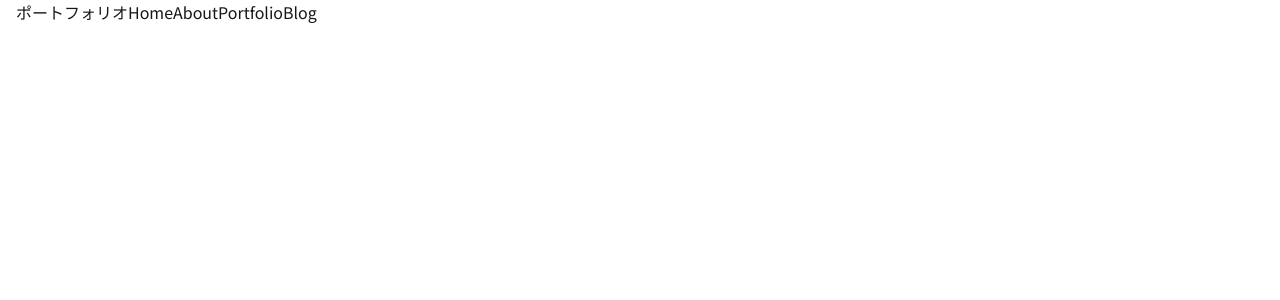
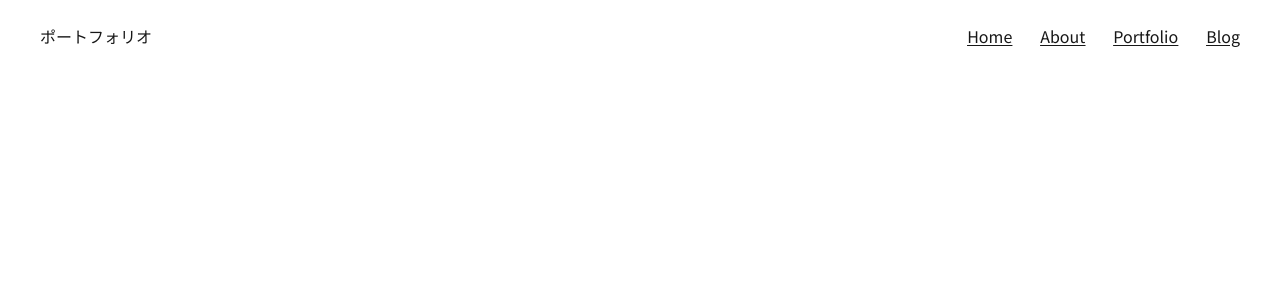
Before and after one commit to agiamk/my-portfolio, a Next.js app: page / in a window 1280 px wide. Shown: the top 300 px of the page. Built offline with nearby package versions, Linux system fonts and the light colour scheme.

Commit message:
header作成

```diff
--- a/app/_components/Header/Header.tsx
+++ b/app/_components/Header/Header.tsx
@@ -1,21 +1,24 @@
 "use client";
 
 import { Link as Scroll } from "react-scroll";
+import Sheet from "../Sheet";
 
 const Header: React.FC = () => {
   const navItem = ["Home", "About", "Portfolio", "Blog"];
 
   return (
-    <div className="flex">
+    <Sheet>
+      <div className="flex p-6 justify-between items-center">
         <div>ポートフォリオ</div>
-      <nav>
+        <nav className="flex justify-center items-center gap-7 underline underline-offset-2">
           {navItem.map((item) => (
-          <Scroll to={item} smooth key={item}>
+            <Scroll to={item} smooth key={item} className="cursor-pointer">
               {item}
             </Scroll>
           ))}
         </nav>
       </div>
+    </Sheet>
   );
 };
 
--- a/app/_components/Sheet/index.tsx
+++ b/app/_components/Sheet/index.tsx
@@ -2,10 +2,15 @@ import React from "react";
 
 type SheetProps = {
   children: React.ReactNode;
+  bgBlack?: boolean;
 };
 
-const Sheet = ({ children }: SheetProps) => {
-  return <div className="px-4 md:container mx-auto">{children}</div>;
+const Sheet = ({ children, bgBlack = false }: SheetProps) => {
+  return (
+    <div className={`${bgBlack && `bg-black text-white`}`}>
+      <div className="px-4 md:container mx-auto">{children}</div>
+    </div>
+  );
 };
 
 export default Sheet;
--- a/app/layout.tsx
+++ b/app/layout.tsx
@@ -1,7 +1,6 @@
 import type { Metadata } from "next";
 import "./globals.css";
 import { notoSansJp } from "@/fonts";
-import Sheet from "./_components/Sheet";
 
 export const metadata: Metadata = {
   title: "Create Next App",
@@ -15,9 +14,7 @@ export default function RootLayout({
 }>) {
   return (
     <html lang="ja">
-      <body className={notoSansJp.className}>
-        <Sheet>{children}</Sheet>
-      </body>
+      <body className={notoSansJp.className}>{children}</body>
     </html>
   );
 }
```
Lines whose indentation alone changed are shown as unchanged.
